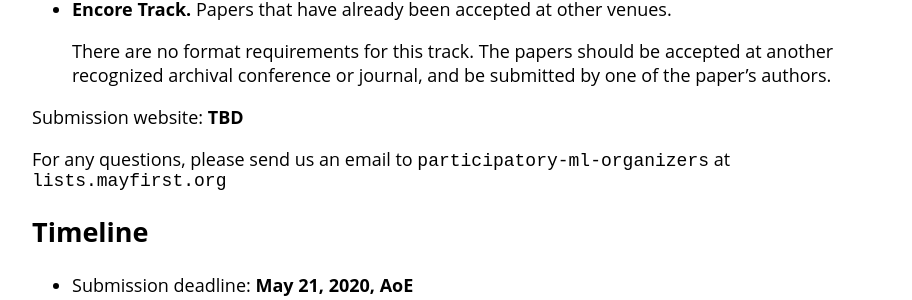
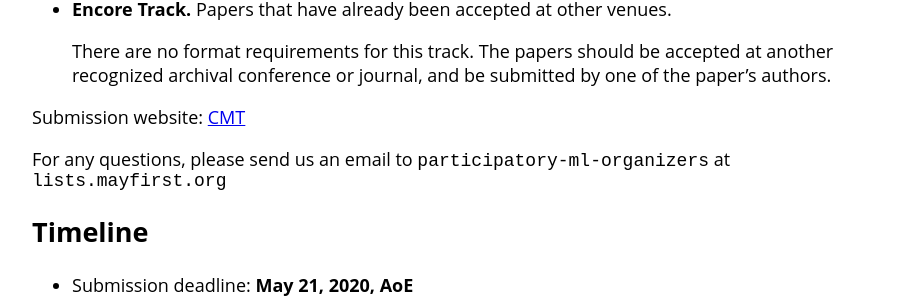
Before and after one commit to participatoryml/participatoryml.github.io, a Jekyll site: the page built from index.md, in a window 1280 px wide and 900 px high, scrolled down 1848 px. Shown: the part 182-482 px from the top of the window, without its empty margins (178-1090 px from the left). Built offline with Jekyll 4.4.1, drawn with Linux system fonts in a browser that asks for light colours.

Commit message:
Update index.md

```diff
--- a/index.md
+++ b/index.md
@@ -118,7 +118,7 @@ We invite submissions in two tracks:
   at another recognized archival conference or journal, and be submitted by one
   of the paper's authors.
 
-Submission website: **TBD**
+Submission website: [CMT](https://cmt3.research.microsoft.com/PAML2020)
 
 For any questions, please send us an email to `participatory-ml-organizers` at `lists.mayfirst.org`
 
```
